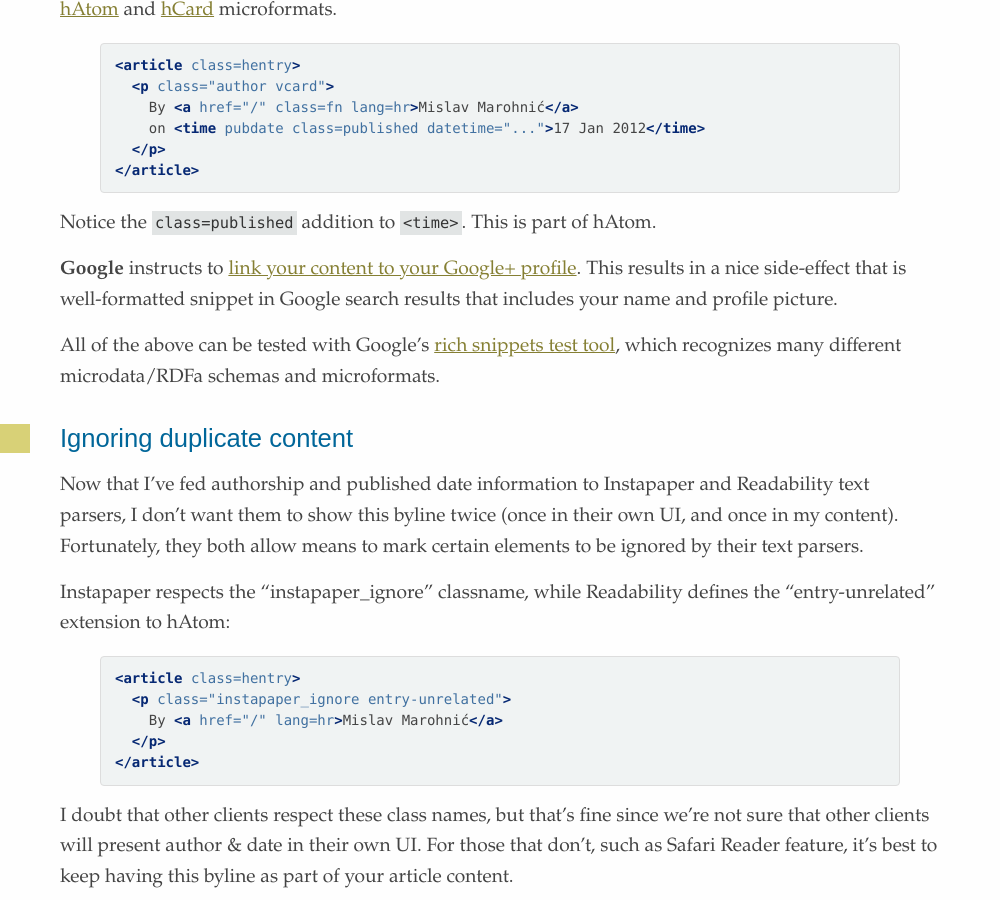
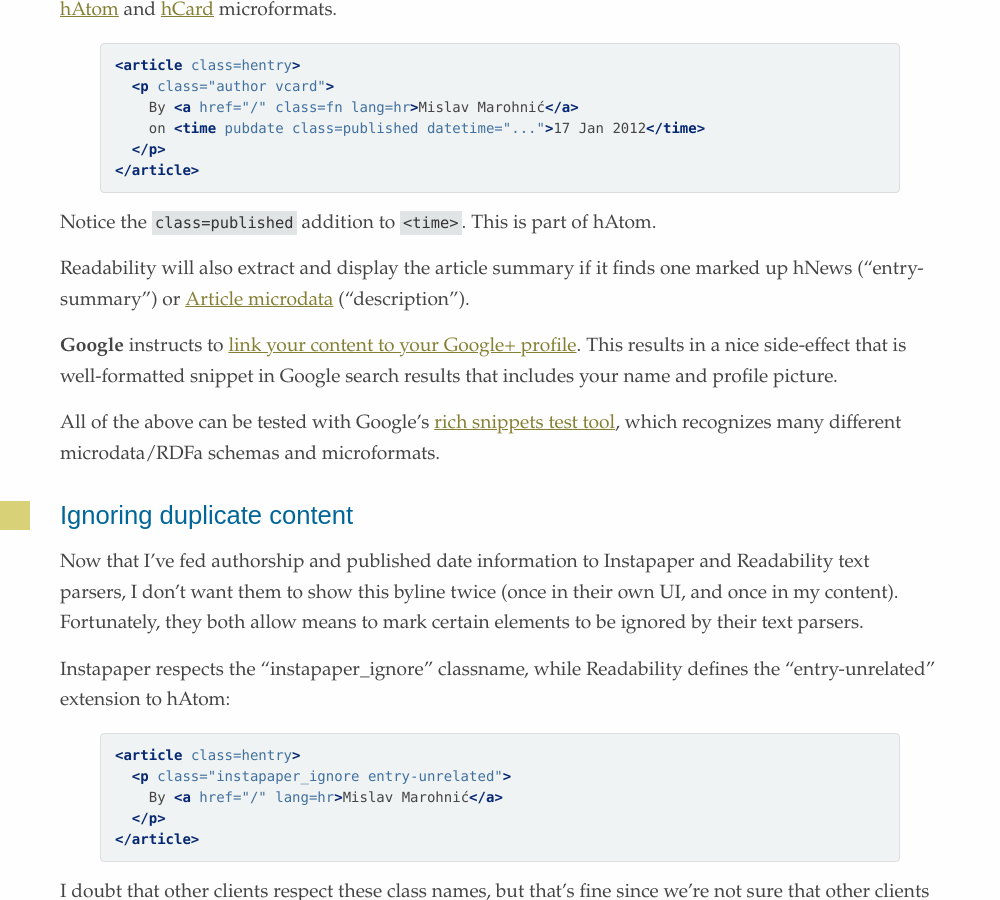
Before and after one commit to mislav/blog, a Jekyll site: the page built from _posts/2012-08-07-authorship.md, in a window 1280 px wide and 900 px high, scrolled down 1373 px. Shown: the whole window, without its empty margins (0-1000 px from the left). Built offline with Jekyll 4.4.1, drawn with Linux system fonts in a browser that asks for light colours; Markdown is read by kramdown in place of the engine named in the settings.

Commit message:
"Your content's author": add note about article summary

```diff
--- a/_posts/2012-08-07-authorship.md
+++ b/_posts/2012-08-07-authorship.md
@@ -71,6 +72,10 @@ basically falls down to combining [hAtom][] and [hCard][] microformats.
 
 Notice the `class=published` addition to `<time>`. This is part of hAtom.
 
+Readability will also extract and display the article summary if it finds one
+marked up hNews ("entry-summary") or [Article microdata][article]
+("description").
+
 **Google** instructs to [link your content to your Google+ profile][author].
 This results in a nice side-effect that is well-formatted snippet in Google
 search results that includes your name and profile picture.
@@ -110,6 +115,7 @@ this byline as part of your article content.
   [readability]: http://www.readability.com/developers/guidelines
     "Readability article publishing guidelines"
 
-  [person]: http://www.schema.org/Person
+  [person]: http://schema.org/Person
+  [article]: http://schema.org/Article
   [hAtom]: http://microformats.org/wiki/hatom
   [hCard]: http://microformats.org/wiki/hcard
```
Also changed, not shown: other parts of _posts/2012-08-07-authorship.md (+1 -0 lines).
